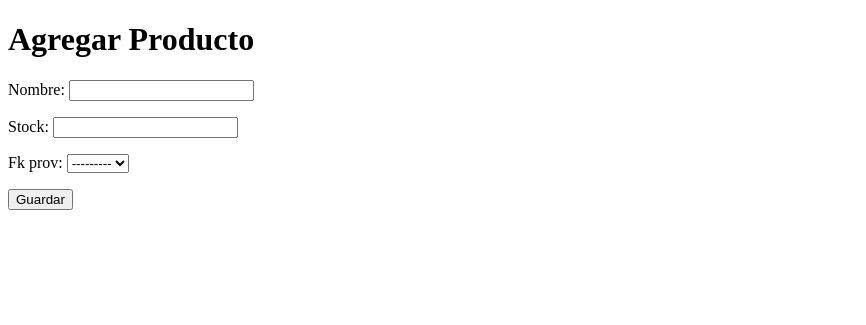
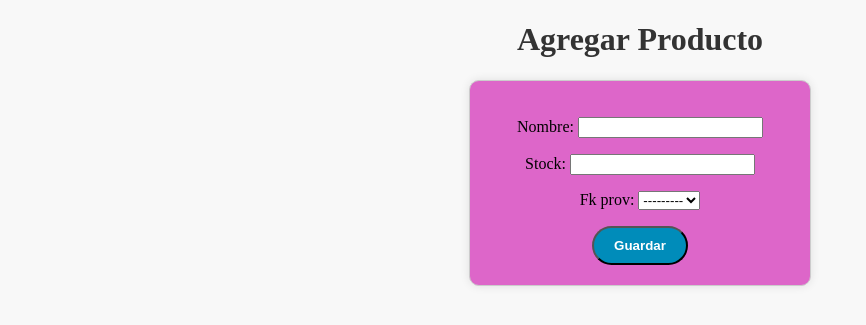
Before and after one commit to Ricardo1703-svg/Universidad, a Django app: template Semana19/app1/templates/agregar_producto.html in a window 1280 px wide. Shown: the top 325 px of the page, without its empty margins (0-866 px from the left). Run offline with Django 4.2, Linux system fonts and the light colour scheme; the template is opened without the code that fills it: values that come from a table or form of the project are taken from there, others are empty; parts of the project's set-up code (start-up, migrations or seed data) failed here and were passed over.

Commit message:
Finalizado Con Productos y proveedores

```diff
--- a/Semana19/app1/templates/agregar_producto.html
+++ b/Semana19/app1/templates/agregar_producto.html
@@ -1,8 +1,40 @@
-<!-- templates/agregar_producto.html -->
 <!DOCTYPE html>
 <html>
 <head>
-    <title>Agregar Producto</title>
+    <title>Agregar Proveedor</title>
+    {% load static %}
+    <link rel="stylesheet" type="text/css" href="{% static 'estilos.css' %}">
+    <style>
+        body {
+            text-align: center;
+            background-color: #f8f8f8;
+        }
+
+        h1 {
+            color: #333;
+        }
+
+        form {
+            max-width: 300px;
+            margin: 0 auto;
+            border: 1px solid #ccc;
+            padding: 20px;
+            border-radius: 10px;
+            box-shadow: 0 0 10px rgba(0, 0, 0, 0.1);
+            background-color: rgb(221, 102, 201);
+        }
+
+        button {
+            display: inline-block;
+            padding: 10px 20px;
+            color: white;
+            text-decoration: none;
+            border-radius: 20px;
+            font-weight: bold;
+            background-color: #008CBA;
+            cursor: pointer;
+        }
+    </style>
 </head>
 <body>
     <h1>Agregar Producto</h1>
--- a/Semana19/app1/templates/index.html
+++ b/Semana19/app1/templates/index.html
@@ -25,7 +25,7 @@
         }
 
         .link-inicio {
-            background-color: #16ba00;
+            background-color: #EB9145;
         }
 
         .link-registros {
@@ -39,6 +39,9 @@
         .link-cerrar-sesion {
             background-color: #dd5b5b;
         }
+        .link-productos {
+            background-color: #fdff89;
+        }
     </style>
 </head>
 <body>
@@ -47,6 +50,7 @@
         <a href="http://127.0.0.1:8000/" class="link-inicio">Inicio</a>
         <a href="http://127.0.0.1:8000/registro/" class="link-registros">Registros</a>
         <a href="http://127.0.0.1:8000/proveedores/" class="link-proveedores">Proveedores</a>
+        <a href="http://127.0.0.1:8000/productos/" class="link-productos">Productos</a>
 
     {% else %}
         <h1>No tienes permisos para acceder a esta página</h1>
```
Also changed, not shown: Semana19/app1/templates/lista_productos.html (+49 -3 lines).
